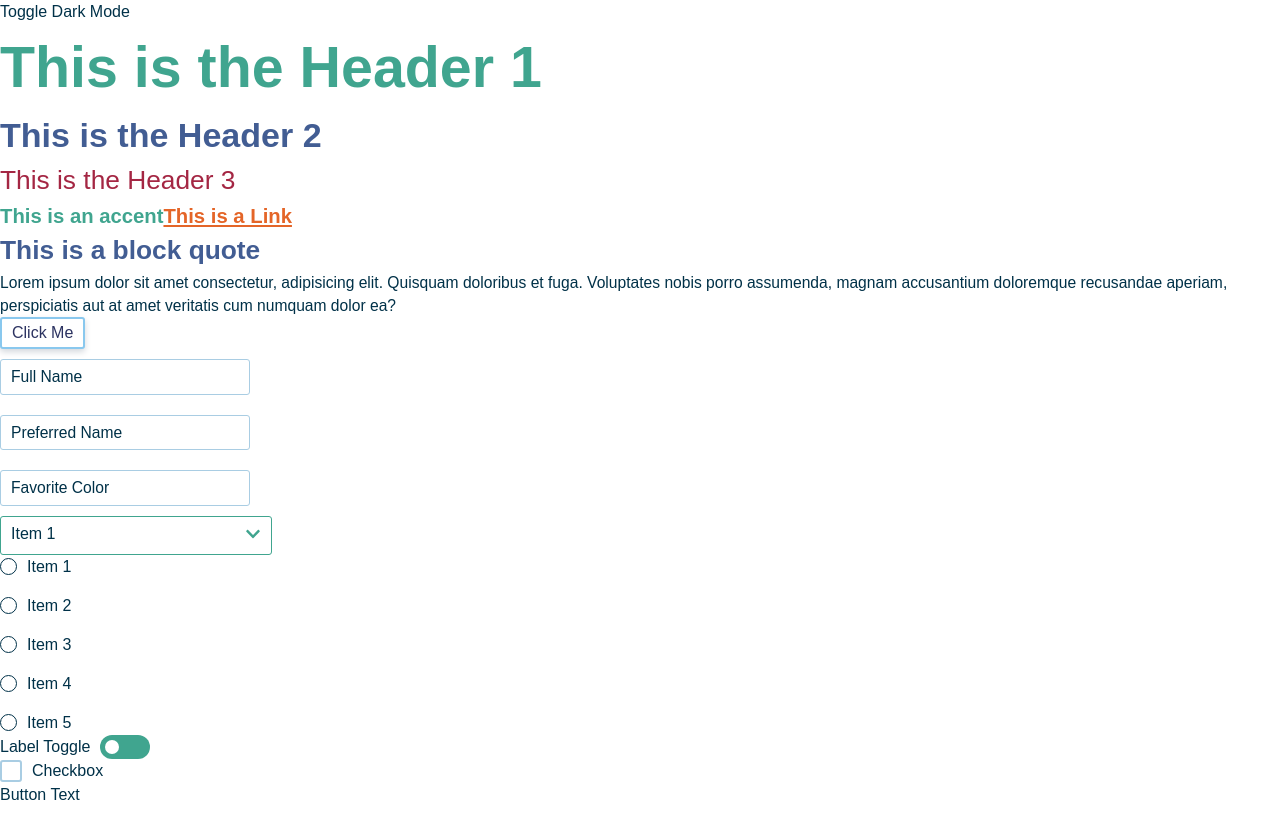
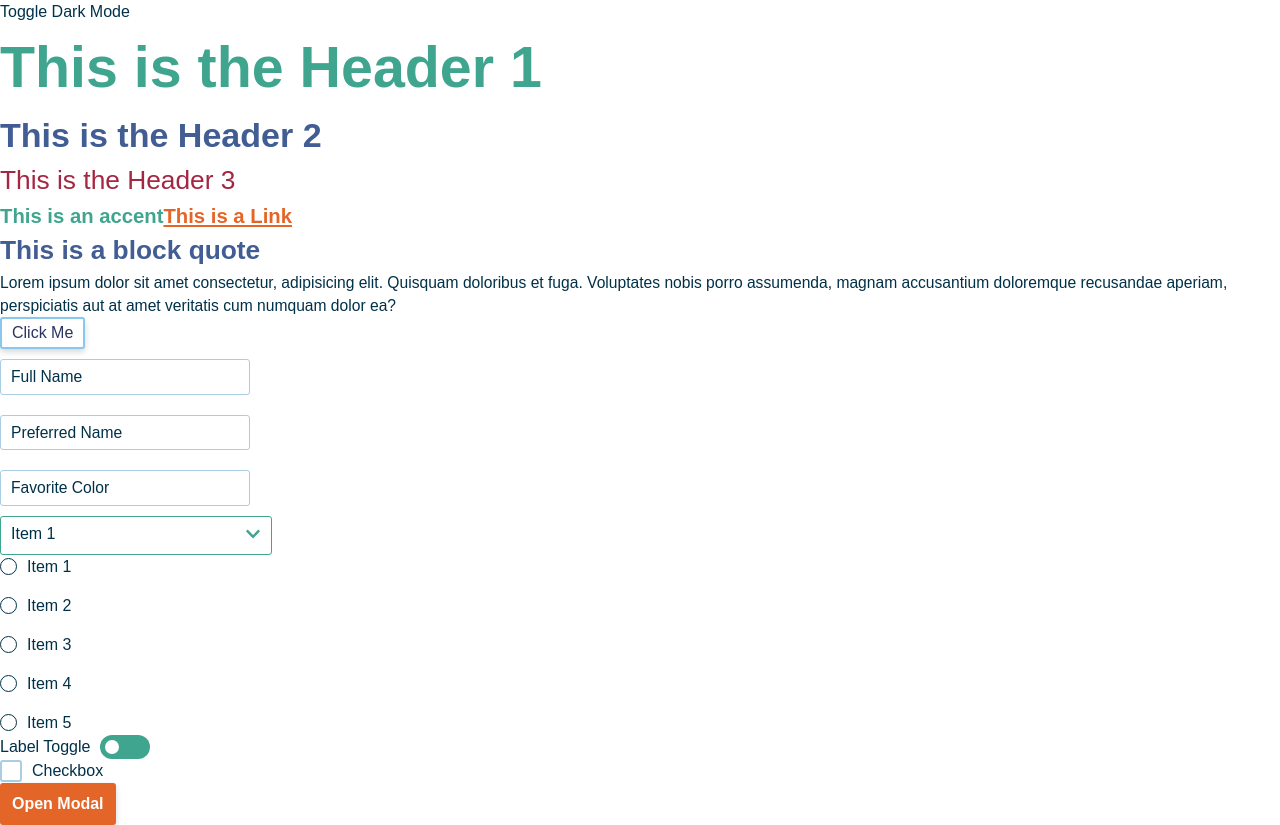
Before and after one commit to BrattyShiba/next-nvisia-ds, a Next.js app: page / in a window 1280 px wide. Built offline with nearby package versions, Linux system fonts and the light colour scheme; a web font is replaced by a local one.

Commit message:
modal checkpoint

```diff
--- a/src/pages/components/Modal.tsx
+++ b/src/pages/components/Modal.tsx
@@ -1,13 +1,33 @@
 import * as Dialog from "@radix-ui/react-dialog";
 import { PropsWithChildren } from "react";
+import { Button } from "./Button";
 
-const Modal = ({ children, ...props }: PropsWithChildren) => {
+interface ModalProps {
+  buttonLabel: string;
+  name: string;
+  mode: "primary" | "secondary";
+  disabled?: boolean;
+}
+
+const Modal = ({
+  children,
+  buttonLabel,
+  name,
+  mode,
+  disabled,
+  ...props
+}: PropsWithChildren<ModalProps>) => {
   return (
     <Dialog.Root>
-      <Dialog.Trigger>
-        <button>Button Text</button>
+      <Dialog.Trigger asChild>
+        <Button
+          label={buttonLabel}
+          name={name}
+          mode={mode}
+          disabled={disabled}
+        />
       </Dialog.Trigger>
-      <Dialog.Portal>
+      <Dialog.Portal className="modal">
         <Dialog.Overlay className="modal-overlay" />
         {children}
       </Dialog.Portal>
@@ -15,12 +35,24 @@ const Modal = ({ children, ...props }: PropsWithChildren) => {
   );
 };
 
-export const ModalContent = ({ children, ...props }: PropsWithChildren) => {
+interface ModalContentProps {
+  closeModal: string;
+  name: string;
+  mode: "primary" | "secondary";
+}
+
+export const ModalContent = ({
+  children,
+  closeModal,
+  name,
+  mode,
+  ...props
+}: PropsWithChildren<ModalContentProps>) => {
   return (
     <Dialog.Content className="modal-content">
       {children}
       <Dialog.Close>
-        <button>Button Close</button>
+        <Button label={closeModal} name={name} mode={mode} />
       </Dialog.Close>
     </Dialog.Content>
   );
--- a/src/pages/index.tsx
+++ b/src/pages/index.tsx
@@ -51,7 +51,12 @@ export default function Home() {
             veritatis cum numquam dolor ea?
           </p>
         </div>
-        <Button label="cliCK ME" name="CTAButton1" mode="secondary" />
+        <Button
+          label="cliCK ME"
+          name="CTAButton1"
+          mode="secondary"
+          disabled={true}
+        />
         <InputField label="Full Name" name="fullName" />
         <InputField label="Preferred Name" name="preferredName" />
         <InputField label="Favorite Color" name="favoriteColor" />
@@ -70,9 +75,18 @@ export default function Home() {
         </Radios>
         <Toggle id="Toggle" label="Label Toggle"></Toggle>
         <CheckBox label="Checkbox" id="id1" />
-        <Modal>
-          <ModalContent>
-            <h1>Hello World!</h1>
+        <Modal buttonLabel="Open Modal" name="buttonModal" mode="primary">
+          <ModalContent
+            closeModal="Close Modal"
+            name="closeModal"
+            mode="primary"
+          >
+            <h2>Modal Window</h2>
+            <h3>Excepteur sint occaecat cupidatat</h3>
+            <p>
+              Excepteur sint occaecat cupidatat non proident, sunt in culpa qui
+              officia
+            </p>
           </ModalContent>
         </Modal>
       </main>
--- a/src/styles/css/_variables.css
+++ b/src/styles/css/_variables.css
@@ -1,6 +1,6 @@
 /**
  * Do not edit directly
- * Generated on Tue, 29 Nov 2022 01:27:27 GMT
+ * Generated on Thu, 01 Dec 2022 05:18:51 GMT
  */
 
 :root {
@@ -20,6 +20,7 @@
   --nv-color-base-blue-100-opacity-10: rgba(169, 205, 227, 0.1);
   --nv-color-base-blue-100-opacity-20: rgba(169, 205, 227, 0.2);
   --nv-color-base-blue-100-opacity-25: rgba(169, 205, 227, 0.25);
+  --nv-color-base-blue-500-opacity-80: rgba(0, 49, 72, 0.5);
   --nv-color-base-red-100: #f49e10;
   --nv-color-base-red-200: #e46528;
   --nv-color-base-red-300: #a42643;
--- a/src/styles/scss/modal.scss
+++ b/src/styles/scss/modal.scss
@@ -1,6 +1,16 @@
+[data-theme="light-theme"] {
+  .modal-overlay {
+    --modal-overlay: var(--nv-color-base-blue-500-opacity-80);
+  }
+}
+[data-theme="dark-theme"] {
+  .modal-overlay {
+    --modal-overlay: var(--nv-color-base-blue-500);
+  }
+}
 .modal {
   &-overlay {
-    background-color: rgba(0, 0, 0, 0.5);
+    background-color: var(--modal-overlay);
     position: fixed;
     inset: 0;
     animation: overlayShow 150ms cubic-bezier(0.16, 1, 0.3, 1);
--- a/src/styles/tokens/color/base.json
+++ b/src/styles/tokens/color/base.json
@@ -10,7 +10,7 @@
         "300": { "value": "#303E3F" }
       },
       "gray-300-opacity": {
-        "50": {"value": "#303e3f80"}
+        "50": { "value": "#303e3f80" }
       },
       "blue": {
         "100": { "value": "#A9CDE3" },
@@ -25,6 +25,9 @@
         "20": { "value": "#A9CDE333" },
         "25": { "value": "#A9CDE340" }
       },
+      "blue-500-opacity": {
+        "80": { "value": "#00314880" }
+      },
       "red": {
         "100": { "value": "#F49E10" },
         "200": { "value": "#E46528" },
```
